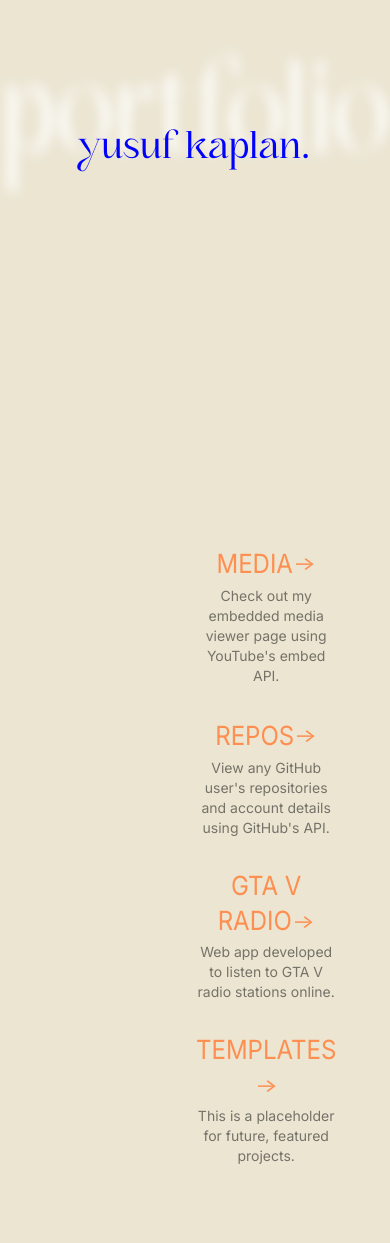
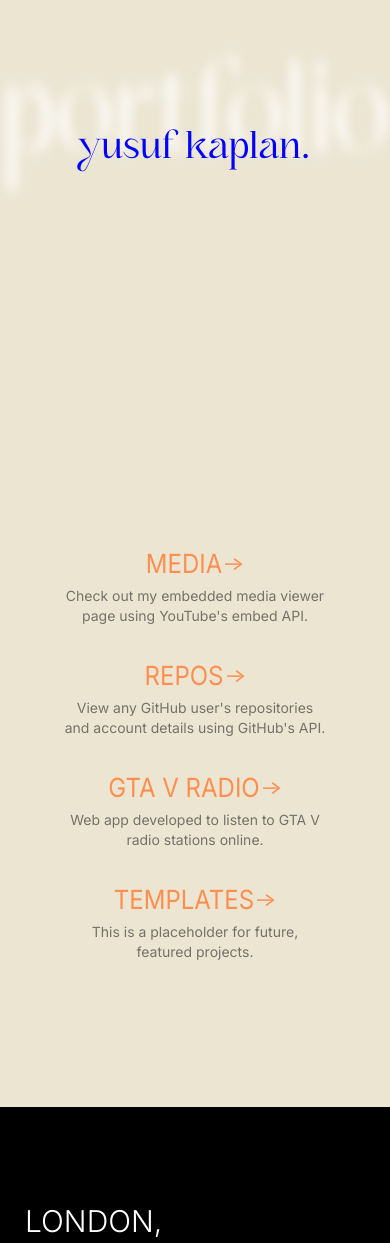
Before and after one commit to ykapf/Portfolio-Website, a Next.js app: page / in a window 390 px wide. Shown: the part 313-1556 px from the top of the page. Built offline with nearby package versions, Linux system fonts and the light colour scheme.

Commit message:
added some responsive grid styling

```diff
--- a/src/app/page.tsx
+++ b/src/app/page.tsx
@@ -49,7 +49,8 @@ export default function Home() {
           Welcome to my Portfolio
         </div> */}
       </div>
-      <div className=" px-[175px] pb-[100px] grid text-center lg:mb-0 lg:grid-cols-4 lg:text-left">
+
+      <div className=" md:px-[125px] lg:px-[175px]   mb-32 grid items-center justify-center md:gap-x-[100px] xl:gap-x-0 text-center md:grid-cols-2 xl:grid-cols-4 md:text-left">
         {links.map(({ href, title, description }, index) => (
           <a
             key={index}
```
